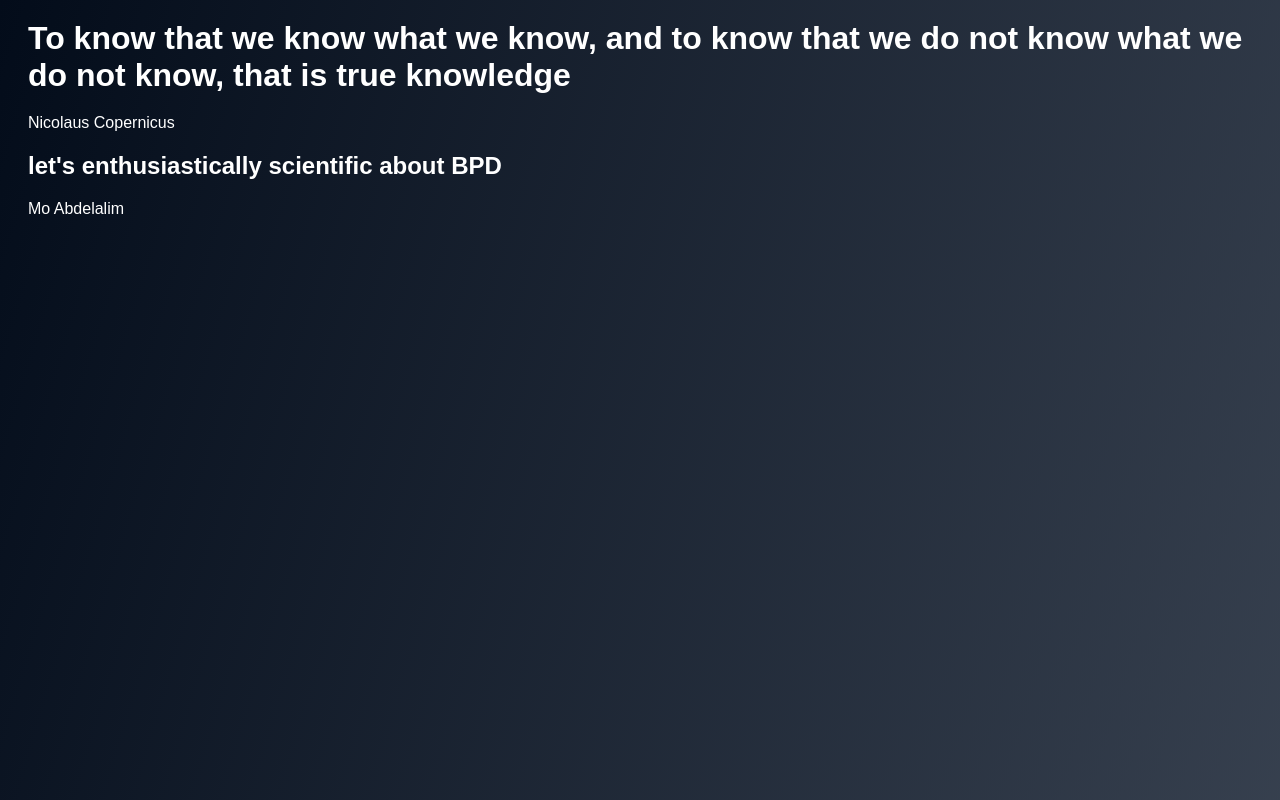
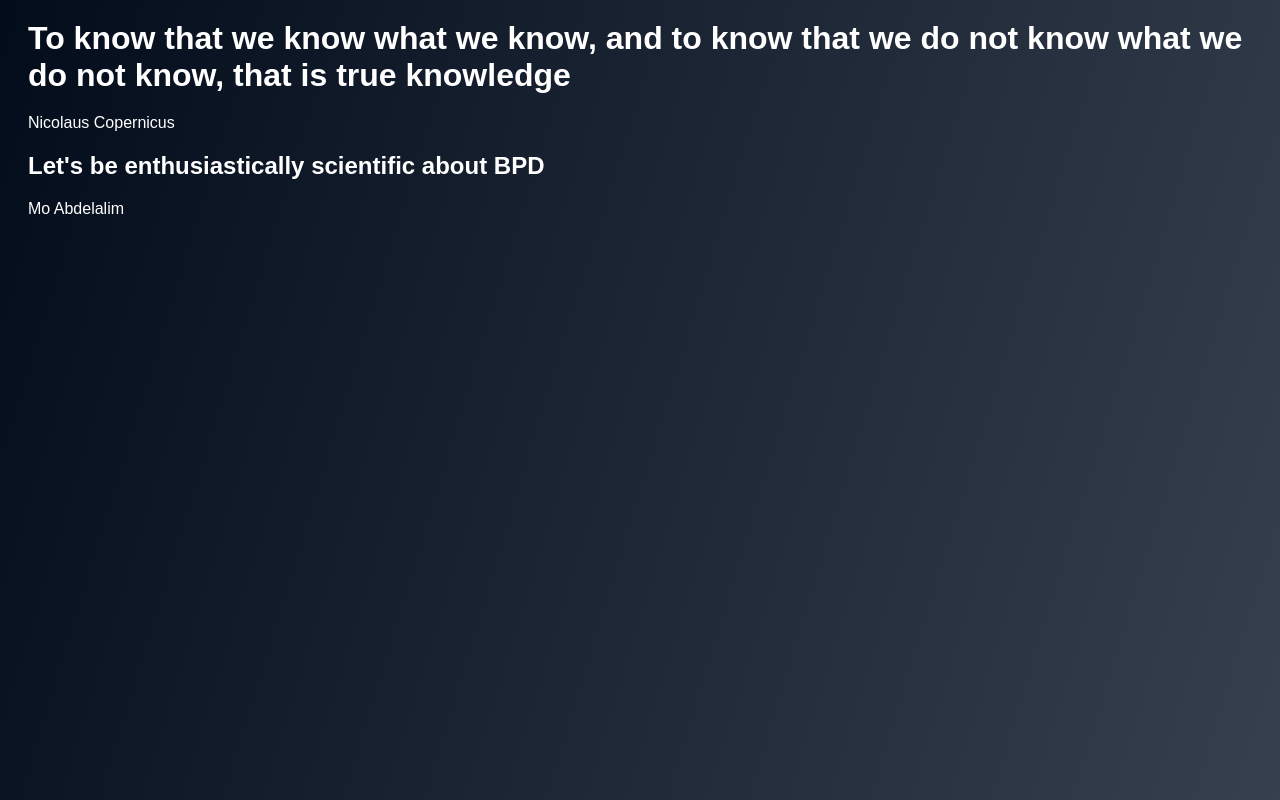
Before and after one commit to Rohmany/bpdtoday.github.io, a plain HTML site: page index.html in a window 1280 px wide. Drawn offline with Linux system fonts and the light colour scheme.

Commit message:
Update index.html

```diff
--- a/index.html
+++ b/index.html
@@ -40,7 +40,7 @@
 <body>
 <h1>To know that we know what we know, and to know that we do not know what we do not know, that is true knowledge</h1>
 <div>Nicolaus Copernicus</div>
-<h2>let's enthusiastically scientific about BPD</h2>
+<h2>Let's be enthusiastically scientific about BPD</h2>
 <div>Mo Abdelalim</div>
 </body>
 </html>
```
